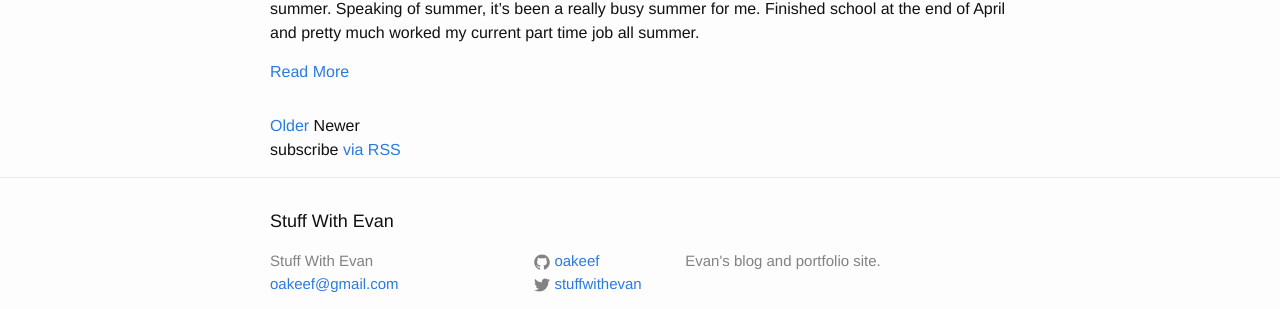
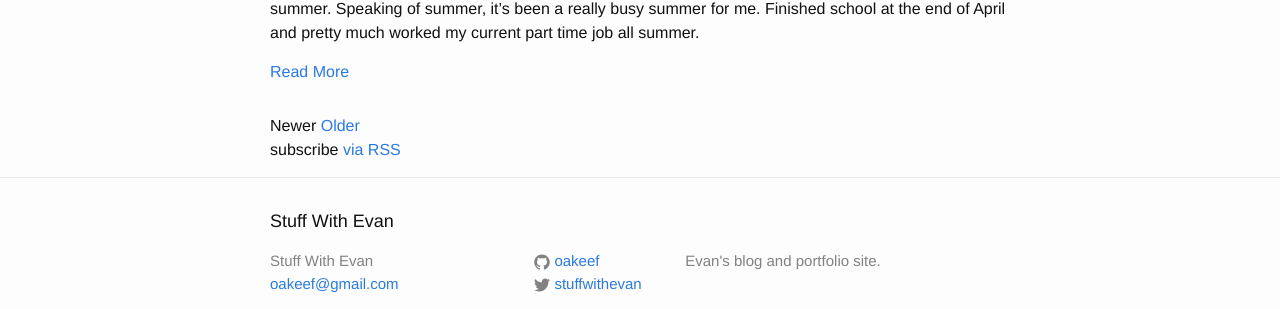
Before and after one commit to oakeef/oakeef.github.io, a Jekyll site: the page built from index.html, in a window 1280 px wide. Shown: the part 719-1028 px from the top of the page. Built offline with Jekyll 4.4.1, drawn with Linux system fonts in a browser that asks for light colours; the list of posts is cut into pages by our own code.

Commit message:
playing with paginator

```diff
--- a/index.html
+++ b/index.html
@@ -23,11 +23,6 @@ layout: default
   </ul>
 <!-- Pagination links -->
 <div class="pagination">
-  {% if paginator.next_page %}
-    <a href="/page{{paginator.next_page}}" class="older">Older</a>
-  {% else %}
-    <span class="next">Older</span>
-  {% endif %}
   {% if paginator.previous_page %}
     {% if paginator.page == 2 %}
       <a href="/" class="newer">Newer</a>
@@ -37,6 +32,11 @@ layout: default
   {% else %}
     <span class="previous">Newer</span>
   {% endif %}
+    {% if paginator.next_page %}
+    <a href="/page{{paginator.next_page}}" class="older">Older</a>
+  {% else %}
+    <span class="next">Older</span>
+  {% endif %}
 
   <p class="rss-subscribe">subscribe <a href="{{ "/feed.xml" | prepend: site.baseurl }}">via RSS</a></p>
 
```
